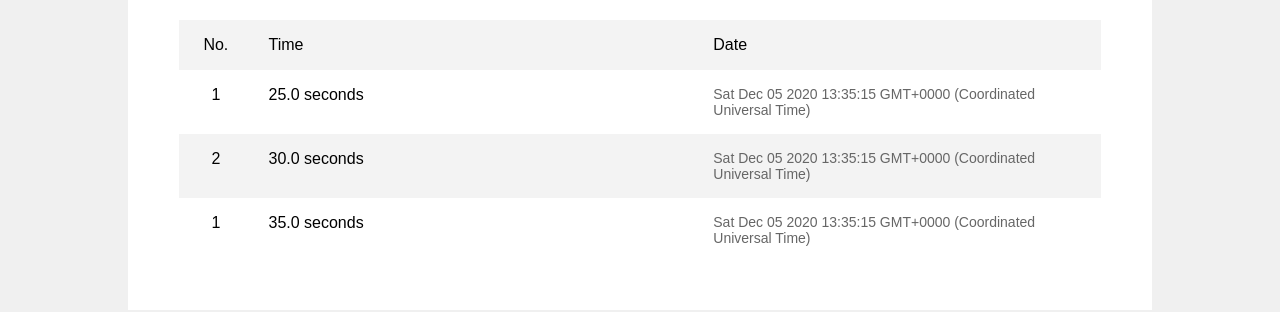
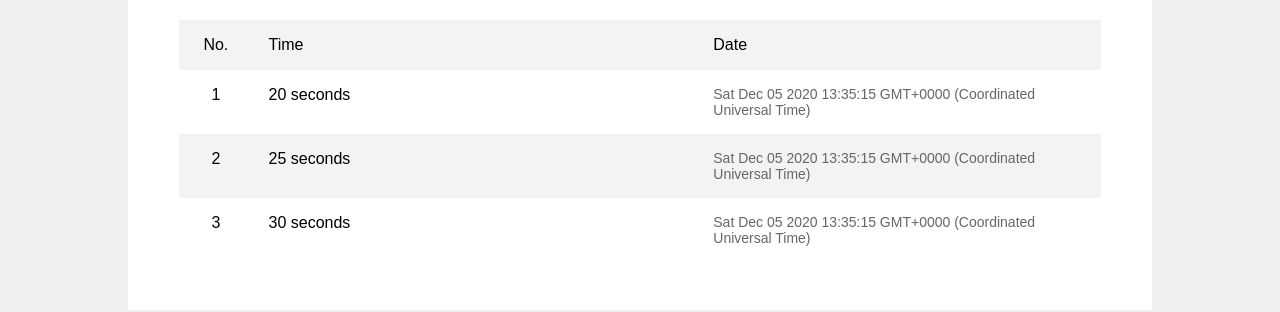
Before and after one commit to Eclidiuth/typeit, a Vue app: page /#/ in a window 1280 px wide. Shown: the part 502-814 px from the top of the page. Built offline with nearby package versions, Linux system fonts and the light colour scheme; the HTML template or start-up script is replaced by a standard one.

Commit message:
Update TheRankingList(Group|Items).vue

```diff
--- a/src/components/TheRankingListGroup.vue
+++ b/src/components/TheRankingListGroup.vue
@@ -7,21 +7,9 @@
         <span class="rankingList-recordTime">Time</span>
         <span class="rankingList-recordDate">Date</span>
       </li>
-      <the-ranking-list-item class="rankingList-item">
-        <template v-slot:recordNumber>1</template>
-        <template v-slot:recordTime>25.0 seconds</template>
-        <template v-slot:recordDate>{{ new Date().toString() }}</template>
-      </the-ranking-list-item>
-      <the-ranking-list-item class="rankingList-item">
-        <template v-slot:recordNumber>2</template>
-        <template v-slot:recordTime>30.0 seconds</template>
-        <template v-slot:recordDate>{{ new Date().toString() }}</template>
-      </the-ranking-list-item>
-      <the-ranking-list-item class="rankingList-item">
-        <template v-slot:recordNumber>1</template>
-        <template v-slot:recordTime>35.0 seconds</template>
-        <template v-slot:recordDate>{{ new Date().toString() }}</template>
-      </the-ranking-list-item>
+      <the-ranking-list-item v-for="record in records" :key="record.number"
+        :number="record.number" :time="record.time" :date="record.date"
+        class="rankingList-item" />
     </ul>
   </div>
 </template>
@@ -82,6 +70,27 @@
   name: 'TheRankingListGroup',
   components: {
     TheRankingListItem
+  },
+  data(){
+    return ({
+      records: [
+        {
+          number: 1,
+          time  : 20.0,
+          date  : new Date()
+        },
+        {
+          number: 2,
+          time  : 25.0,
+          date  : new Date()
+        },
+        {
+          number: 3,
+          time  : 30.0,
+          date  : new Date()
+        },
+      ]
+    })
   }
 }
 </script>
--- a/src/components/TheRankingListItem.vue
+++ b/src/components/TheRankingListItem.vue
@@ -1,13 +1,13 @@
 <template>
   <li>
     <span class="rankingList-recordNumber">
-      <slot name="recordNumber" />
+      {{ number }}
     </span>
     <span class="rankingList-recordTime">
-      <slot name="recordTime" />
+      {{ time }} seconds
     </span>
     <span class="rankingList-recordDate">
-      <slot name="recordDate" />
+      {{ date }}
     </span>
   </li>
 </template>
@@ -42,6 +42,20 @@
 
 <script>
 export default {
-  name: 'TheRankingListItem'
+  name: 'TheRankingListItem',
+  props: {
+    number: {
+      type: Number,
+      required: true
+    },
+    time: {
+      type: Number,
+      required: true
+    },
+    date: {
+      type: Date,
+      required: true
+    },
+  }
 }
 </script>
```
